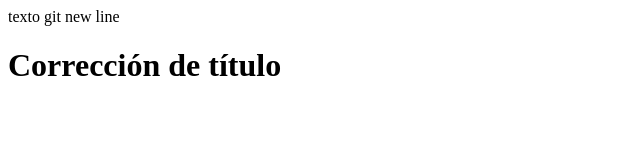
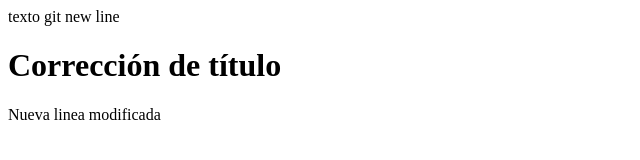
Before and after one commit to gfalbarracinrTesting/First, a plain HTML site: page index.html in a window 1280 px wide. Shown: the whole page, without its empty margins (0-640 px from the left). Drawn offline with Linux system fonts and the light colour scheme.

Commit message:
para mostrar el error

```diff
--- a/index.html
+++ b/index.html
@@ -10,5 +10,6 @@
     texto git
     new line
     <h1>Corrección de título</h1>
+    <p>Nueva linea modificada</p>
 </body>
 </html>
```
